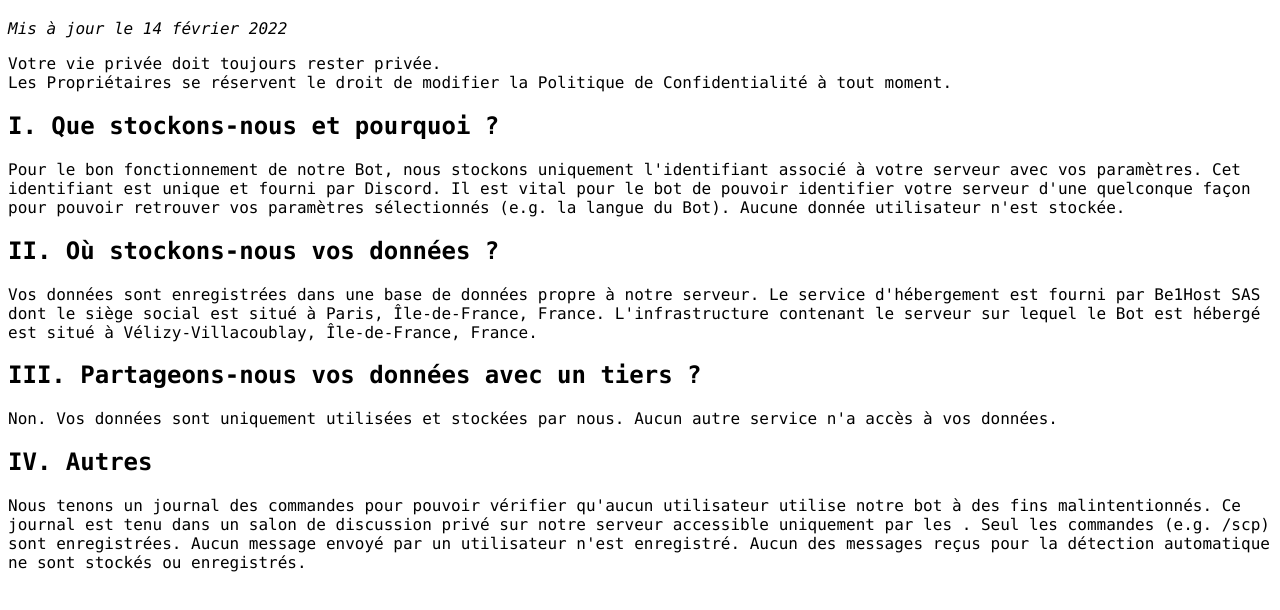
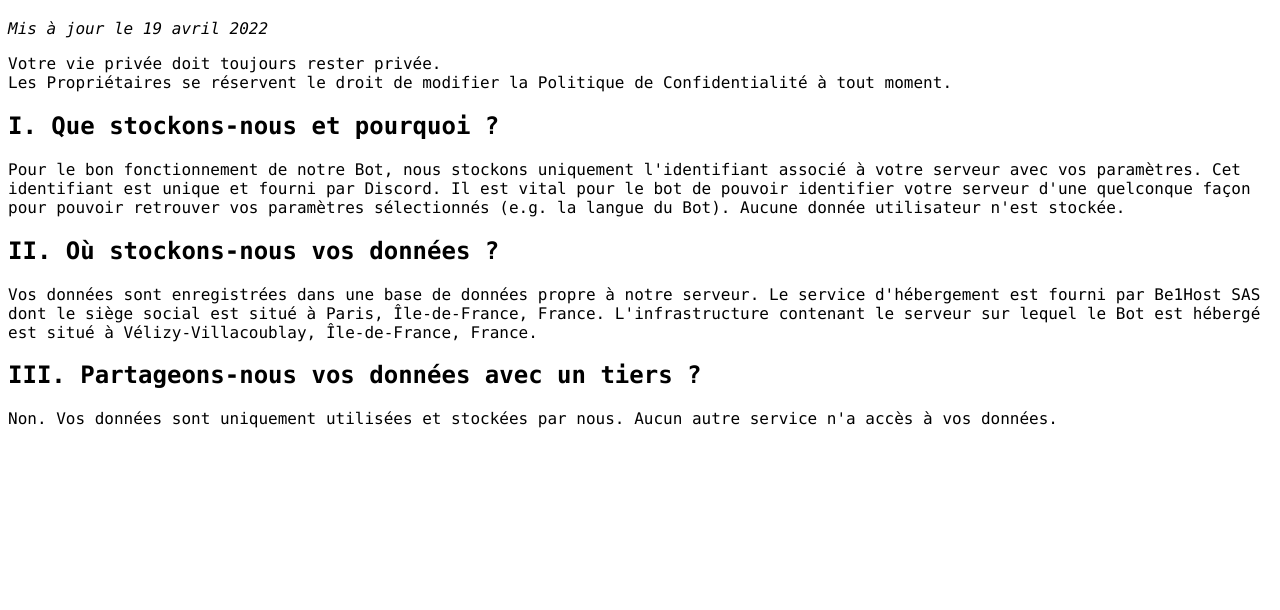
Before and after one commit to ZKillou/ZKillou.github.io, a plain HTML site: page scp/pdc.html in a window 1280 px wide. Shown: the part 62-672 px from the top of the page. Drawn offline with Linux system fonts and the light colour scheme.

Commit message:
Arrêt de l'enregistrement des commandes

```diff
--- a/scp/pdc.html
+++ b/scp/pdc.html
@@ -9,7 +9,7 @@
 </head>
 <body>
 <h1>POLITIQUE DE CONFIDENTIALITÉ</h1>
-<p><i>Mis à jour le 14 février 2022</i></p>
+<p><i>Mis à jour le 19 avril 2022</i></p>
 
 <p>Votre vie privée doit toujours rester privée.<br>
 Les Propriétaires se réservent le droit de modifier la Politique de Confidentialité à tout moment.</p>
@@ -25,9 +25,5 @@ Les Propriétaires se réservent le droit de modifier la Politique de Confidenti
 <h2>III. Partageons-nous vos données avec un tiers ?</h2>
 
 <p>Non. Vos données sont uniquement utilisées et stockées par nous. Aucun autre service n'a accès à vos données.</p>
-
-<h2>IV. Autres</h2>
-
-<p>Nous tenons un journal des commandes pour pouvoir vérifier qu'aucun utilisateur utilise notre bot à des fins malintentionnés. Ce journal est tenu dans un salon de discussion privé sur notre serveur accessible uniquement par les . Seul les commandes (e.g. /scp) sont enregistrées. Aucun message envoyé par un utilisateur n'est enregistré. Aucun des messages reçus pour la détection automatique ne sont stockés ou enregistrés.</p>
 </body>
 </html>
```
